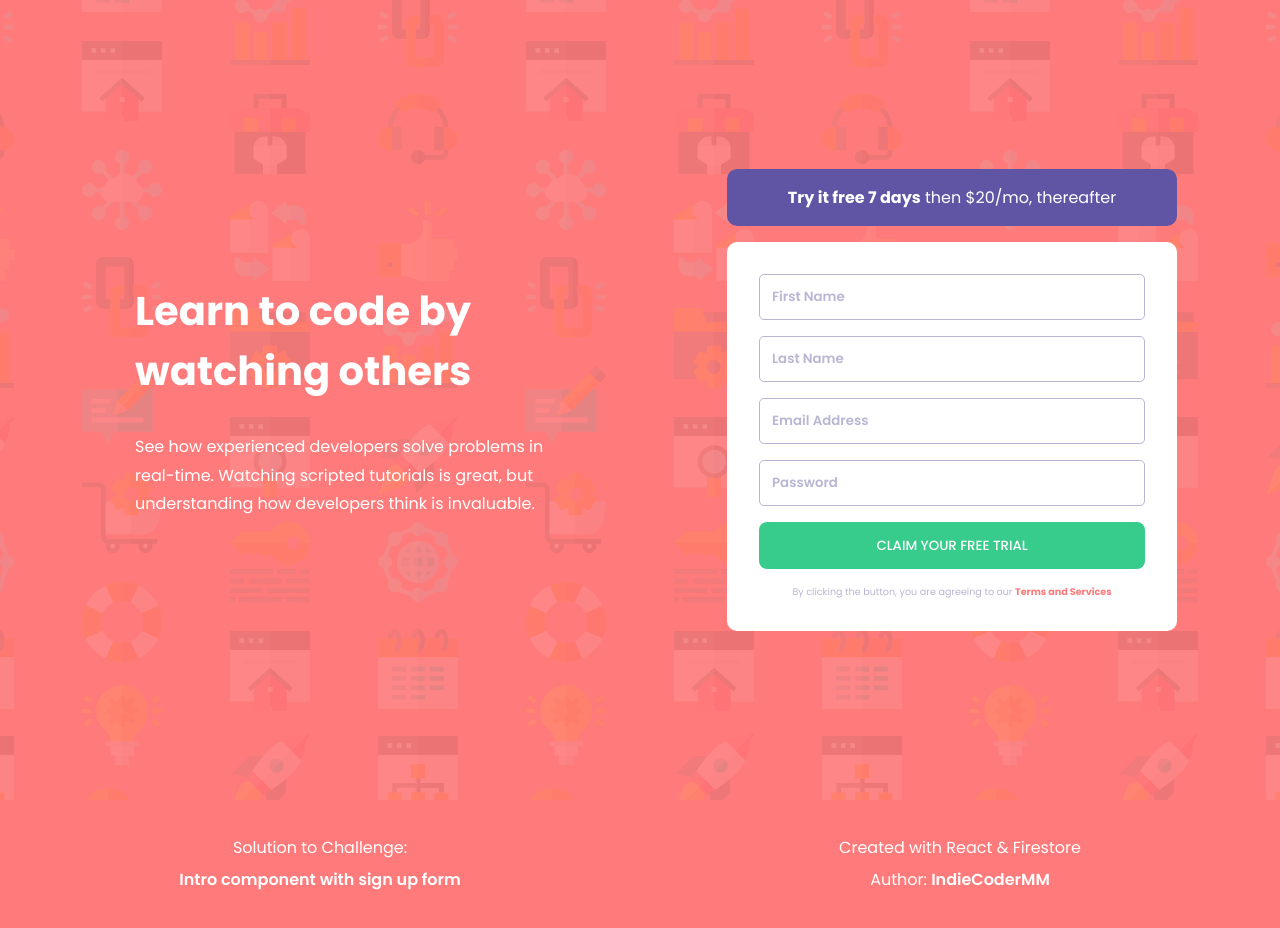
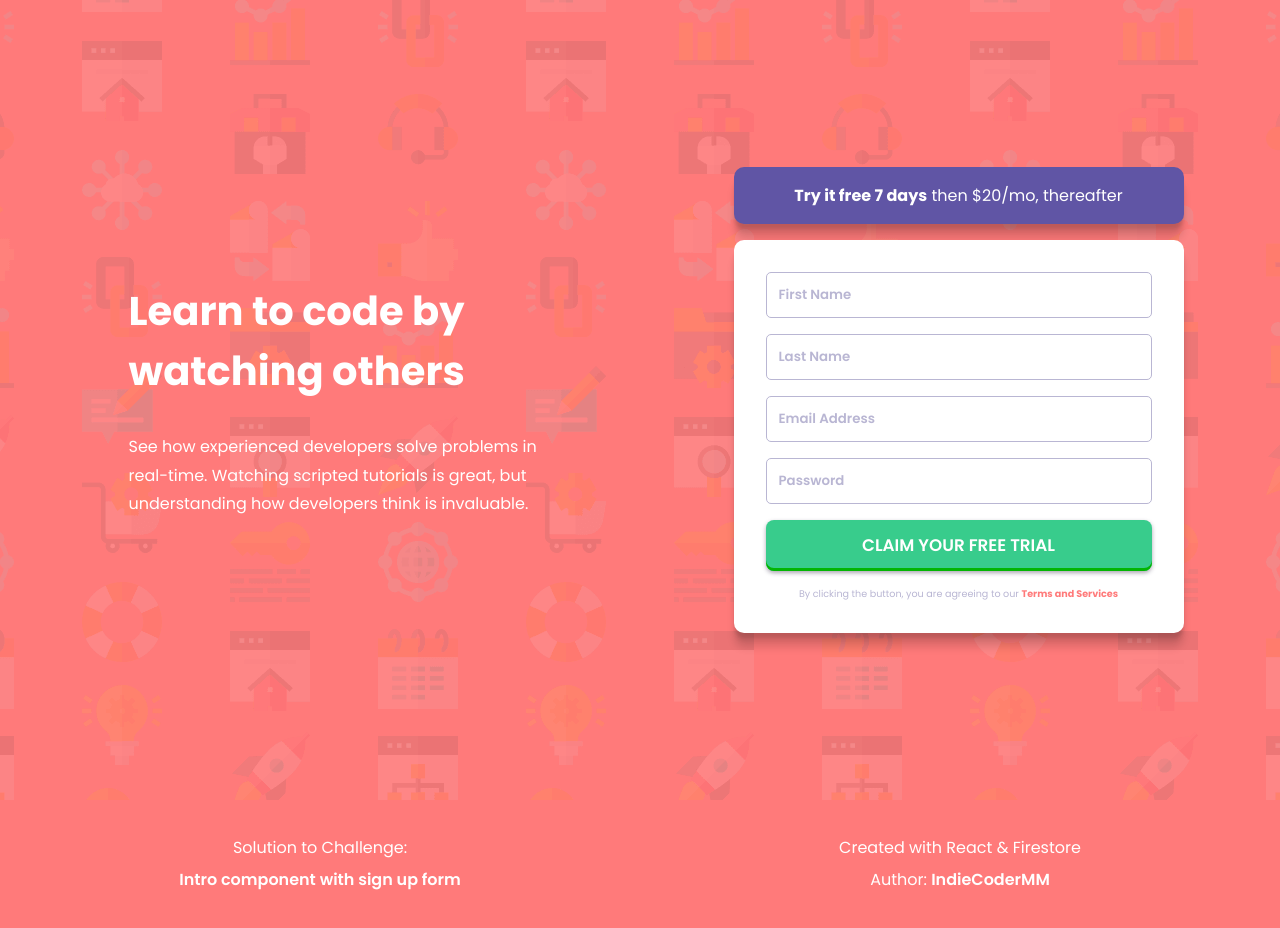
Before and after one commit to IndieCoderMM/signup-form, a React (Create React App) app: page / in a window 1280 px wide. Built offline with nearby package versions, Linux system fonts and the light colour scheme; no server answers.

Commit message:
Improve design
- Add box shadows
- Style conditional inputs
- Customize button
- Add hover effects

```diff
--- a/src/components/FormInput.js
+++ b/src/components/FormInput.js
@@ -5,12 +5,13 @@ const FormInput = forwardRef(
   ({ placeholder = '', errorMsg = '', valid = false }, ref) => {
     return (
       <div className="input-container">
-        <div className="form-group">
+        <div className={`form-group ${valid ? '' : 'invalid'}`}>
           <input
             ref={ref}
             type="text"
             className="form-input"
             placeholder={placeholder}
+            maxLength={30}
           />
           {!valid && <img src={errorIcon} alt="error icon" />}
         </div>
--- a/src/index.css
+++ b/src/index.css
@@ -8,7 +8,9 @@
 
 :root {
   --red: hsl(0, 100%, 74%);
+  --dark-red: hsl(0, 100%, 63%);
   --green: hsl(154, 59%, 51%);
+  --light-green: hsl(147, 79%, 50%);
   --blue: hsl(248, 32%, 49%);
   --dark-blue: hsl(249, 10%, 26%);
   --gray-blue: hsl(246, 25%, 77%);
@@ -29,7 +31,7 @@ main {
   background-repeat: no-repeat;
   background-size: cover;
   background-position: center;
-  padding: 1em;
+  padding: 3px;
 }
 
 footer {
@@ -84,6 +86,9 @@ footer a {
   border-radius: 10px;
   padding: 1em 2em;
   text-align: center;
+  box-shadow: 0px 5.3px 3px -1px rgba(0, 0, 0, 0.057),
+    0px 7.9px 4.4px -1px rgba(0, 0, 0, 0.083),
+    0px 15px 9px -1px rgba(0, 0, 0, 0.14);
 }
 
 .signup-form {
@@ -94,6 +99,9 @@ footer a {
   padding: 2em;
   border-radius: 10px;
   background-color: #fff;
+  box-shadow: 0px 5.3px 3px -1px rgba(0, 0, 0, 0.057),
+    0px 7.9px 4.4px -1px rgba(0, 0, 0, 0.083),
+    0px 15px 9px -1px rgba(0, 0, 0, 0.14);
 }
 
 .input-container {
@@ -118,6 +126,14 @@ footer a {
   justify-content: space-between;
 }
 
+.form-group.invalid {
+  border: solid 2px var(--red);
+}
+
+.form-group:focus-within {
+  border: solid 1px var(--dark-blue);
+}
+
 .form-input {
   border: none;
   font-family: 'Poppins', sans-serif;
@@ -140,8 +156,28 @@ footer a {
   color: #fff;
   text-transform: uppercase;
   font-family: 'Poppins', sans-serif;
-  font-weight: 500;
+  font-weight: 600;
+  font-size: 1.05em;
   padding: 1em;
+  transition: all 0.3s;
+  appearance: none;
+  border: none;
+  box-shadow: rgba(45, 35, 66, 0.4) 0 2px 4px, rgb(3, 181, 3) 0 -3px 0 inset;
+  cursor: pointer;
+  line-height: 1;
+  transition: all 0.15s;
+}
+
+.submit-btn:hover {
+  background-color: var(--light-green);
+  box-shadow: rgba(45, 35, 66, 0.4) 0 4px 8px,
+    rgba(45, 35, 66, 0.3) 0 7px 13px -3px, rgb(3, 181, 3) 0 -3px 0 inset;
+  transform: translateY(-2px);
+}
+
+.submit-btn:active {
+  box-shadow: rgb(3, 181, 3) 0 3px 7px inset;
+  transform: translateY(2px);
 }
 
 .signup-form > small {
@@ -153,6 +189,10 @@ footer a {
 .signup-form > small > a {
   text-decoration: none;
   color: var(--red);
+}
+
+.signup-form > small > a:hover {
+  color: var(--dark-red);
 }
 
 /* Desktop version  */
```
